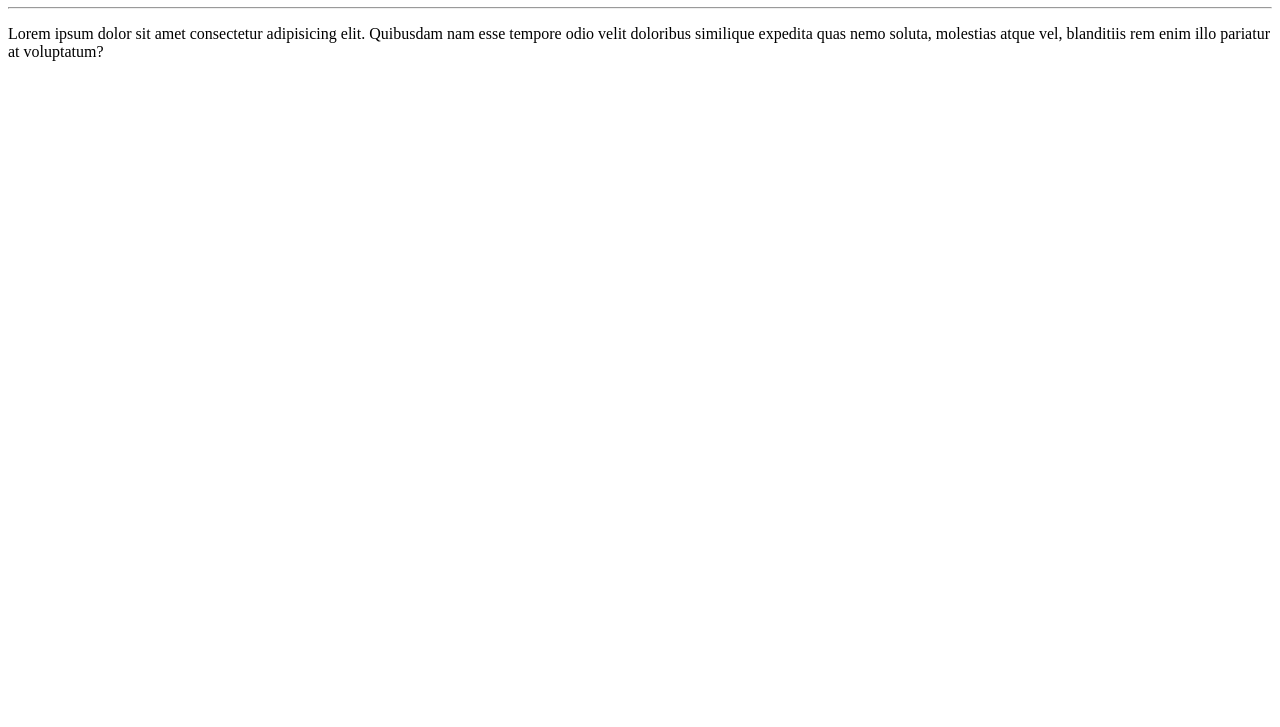
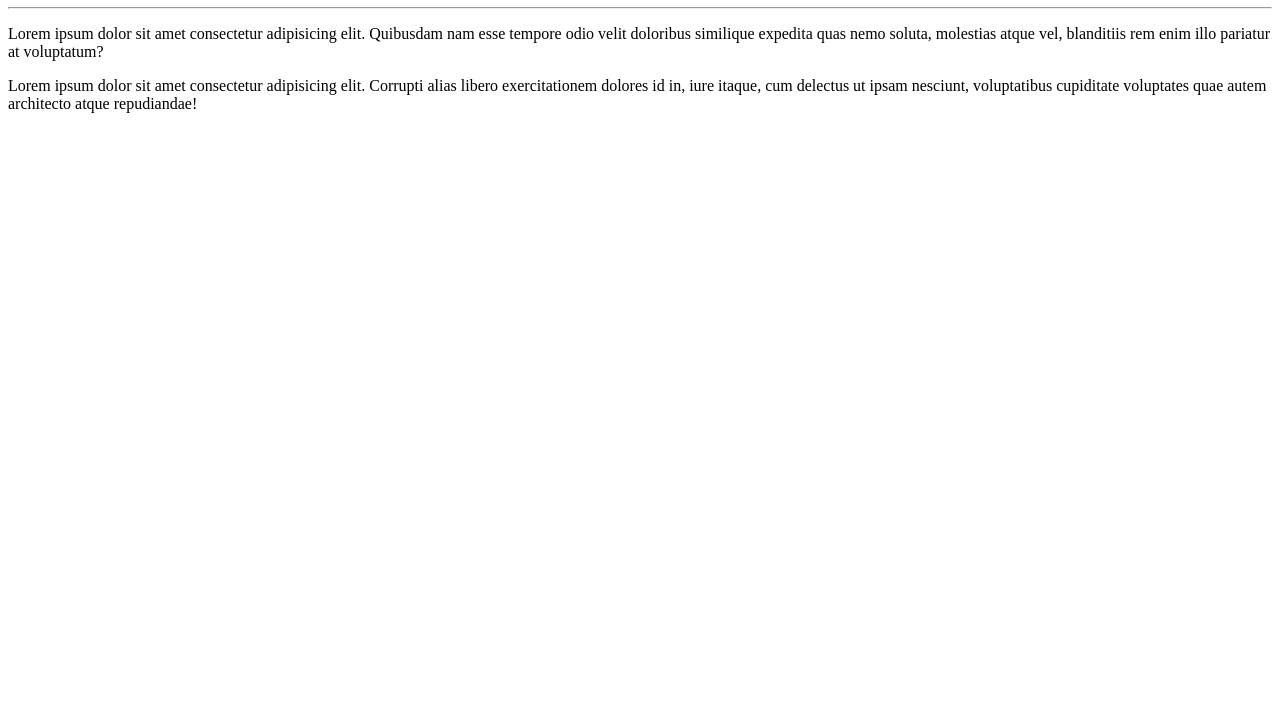
Before and after one commit to sandropereira/Ola-Mundo, a plain HTML site: page site-exemplo/index.html in a window 1280 px wide. Shown: the part 73-800 px from the top of the page. Drawn offline with Linux system fonts and the light colour scheme.

Commit message:
adicionei um paragrafo

```diff
--- a/site-exemplo/index.html
+++ b/site-exemplo/index.html
@@ -9,6 +9,7 @@
     <h1>Olá mundo!</h1>
     <hr>
     <p>Lorem ipsum dolor sit amet consectetur adipisicing elit. Quibusdam nam esse tempore odio velit doloribus similique expedita quas nemo soluta, molestias atque vel, blanditiis rem enim illo pariatur at voluptatum?</p>
+    <p>Lorem ipsum dolor sit amet consectetur adipisicing elit. Corrupti alias libero exercitationem dolores id in, iure itaque, cum delectus ut ipsam nesciunt, voluptatibus cupiditate voluptates quae autem architecto atque repudiandae!</p>
 
 </body>
 </html>
```
